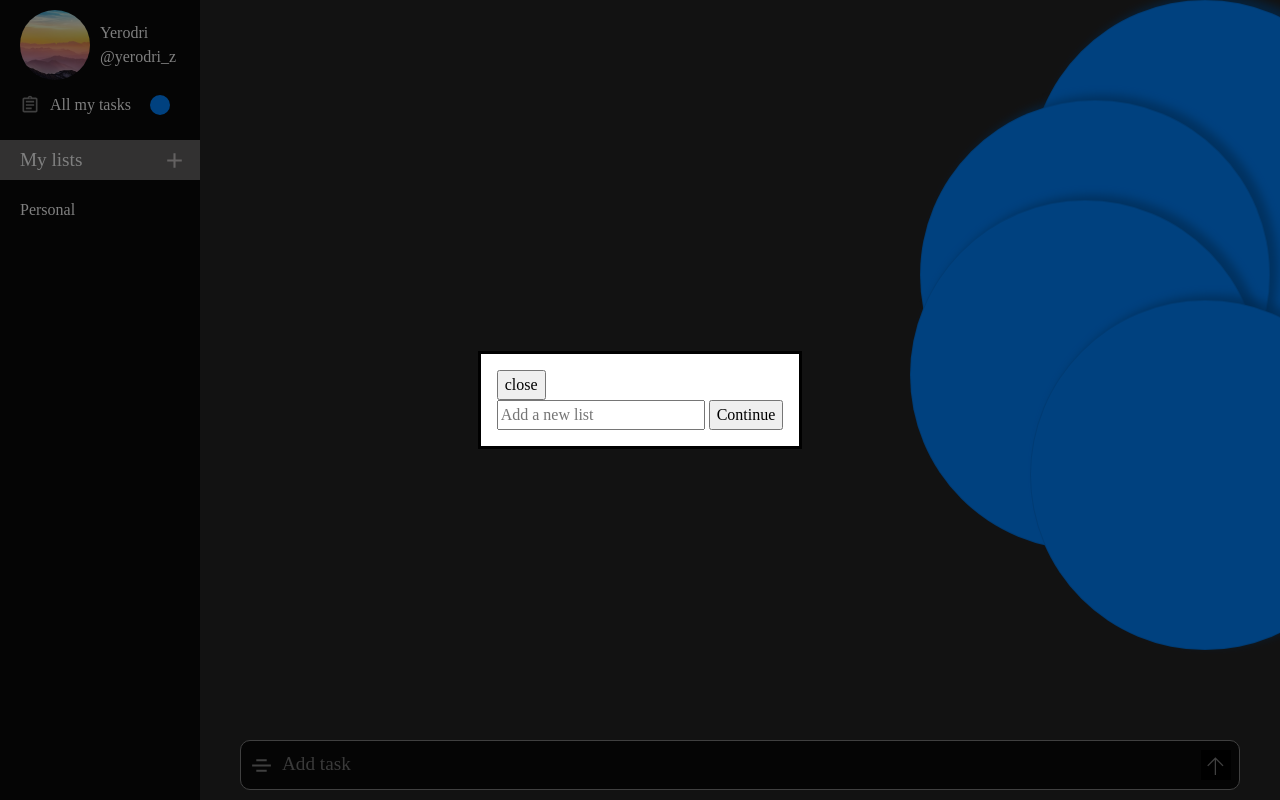
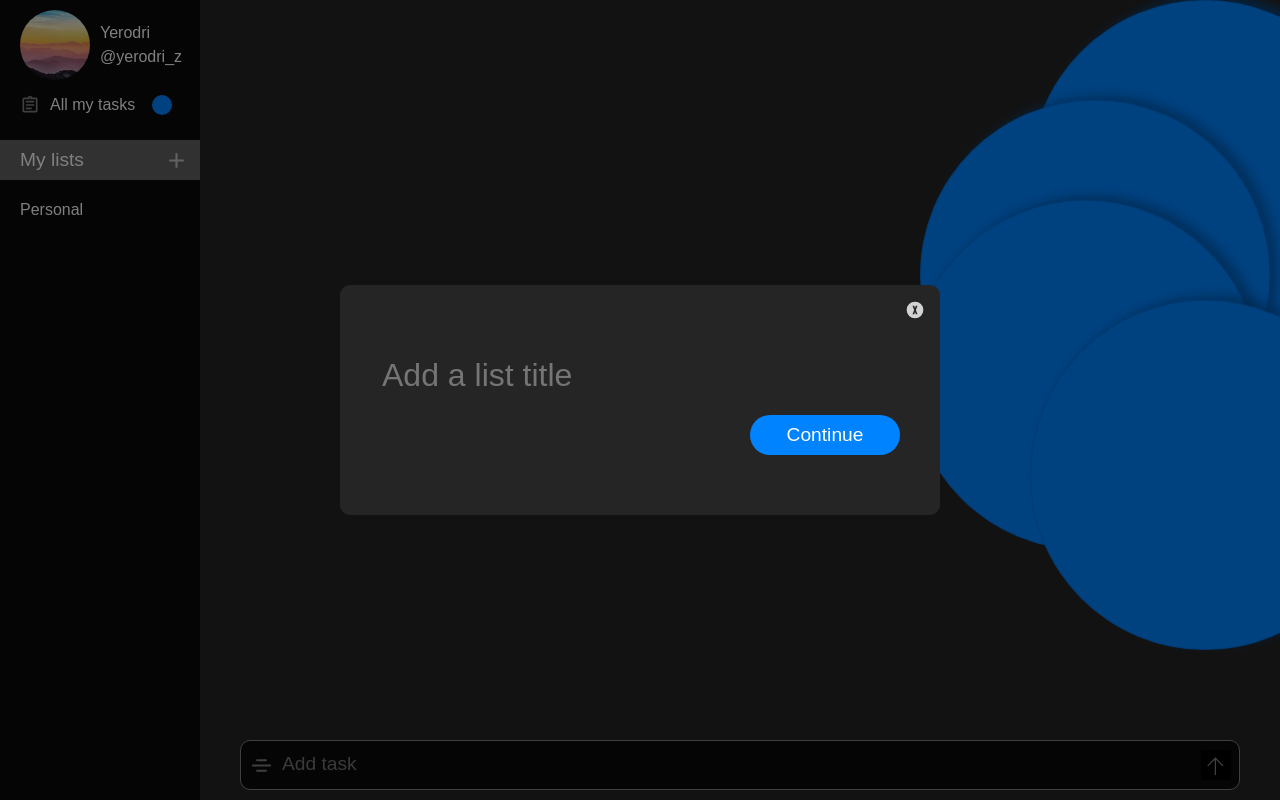
Before and after one commit to Yeryalex/Doit, a website built with webpack: page src/index.html in a window 1280 px wide. Both pictures are taken after a click on the element 174 px from the left and 160 px from the top of the page. Built offline with nearby package versions, Linux system fonts and the light colour scheme.

Commit message:
Apply style to the dialog element and the modal div

```diff
--- a/src/index.html
+++ b/src/index.html
@@ -27,9 +27,11 @@
                 </div>
 
                 <dialog closedby="any" id="dialog-add-list">
-                    <button id="close-dialog">close</button>
+                    <div id="close-dialog">
+                        <svg xmlns="http://www.w3.org/2000/svg" style="fill: lightgray; background-color: rgba(0, 0, 0, 0.01);" viewBox="0 0 24 24"><path d="M9,7L11,12L9,17H11L12,14.5L13,17H15L13,12L15,7H13L12,9.5L11,7H9M12,2A10,10 0 0,1 22,12A10,10 0 0,1 12,22A10,10 0 0,1 2,12A10,10 0 0,1 12,2Z" /></svg>
+                    </div>
                     <form action="#" id="modal-form" name="registerlist">
-                        <input id="input-modal" type="text" name="inputlist" placeholder="Add a new list">
+                        <input id="input-modal" type="text" name="inputlist" placeholder="Add a list title">
                         <button type="submit" id="modal-form-button">Continue</button>
                     </form>
                 </dialog>
--- a/src/style.css
+++ b/src/style.css
@@ -15,6 +15,7 @@
   }
 
   body {
+    font-family: sans-serif;
     line-height: 1.5;
     -webkit-font-smoothing: antialiased;
   }
@@ -307,6 +308,8 @@ main {
 }
 
 .list-section div > svg {
+    outline: none;
+
   width: 25px;
   fill: #c7c3c3;
   transition: fill 0.3s ease;
@@ -447,3 +450,68 @@ main {
   display: flex;
   flex-direction: column;
 }
+
+/* ////////////////DIALOG/////////////////////////// */
+
+#dialog-add-list {
+  padding: 20px 40px;
+  width: 600px;
+  height: 230px;
+  background-color: #252525;
+  border-radius: 10px;
+  border: none;
+}
+
+#close-dialog {
+    /* height: 20px;
+  width: 20px; */
+  padding: 0;
+  /* color: red; */
+  /* background-color: red; */
+  position: absolute;
+  right: 15px;
+  top: 15px;
+}
+
+#close-dialog > svg {
+  height: 20px;
+  width: 20px;
+  /* background-color: transparent; */
+}
+
+#modal-form {
+  display: flex;
+  flex-direction: column;
+  justify-content: end;
+  height: 150px;
+}
+
+#modal-form > input {
+  height: 40px;
+  width: 100%;
+  margin-bottom: 20px;
+  background-color: transparent;
+  border: none;
+  outline: none;
+  caret-color: #0083ff;
+  font-size: xx-large;
+  color: white;
+}
+
+#modal-form > button {
+  height: 40px;
+  color: white;
+  /* outline: 1px solid #939698; */
+  border: none;
+  border-radius: 20px;
+  background-color: #0083ff;
+  align-self: end;
+  width: 150px;
+  font-size: larger;
+}
+
+#modal-form > button:hover {
+
+  background-color: #2093ff;
+
+}
```
